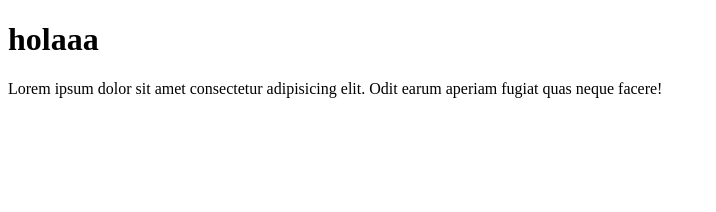
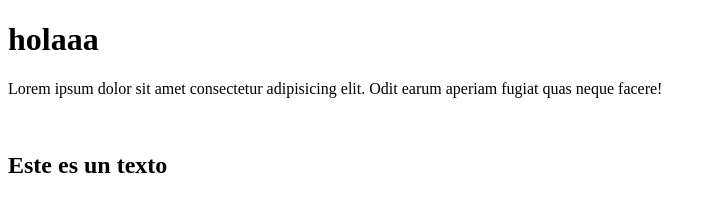
Before and after one commit to Jaret-Hl/Mirepositorio, a plain HTML site: page index.html in a window 1280 px wide. Shown: the whole page, without its empty margins (0-716 px from the left). Drawn offline with Linux system fonts and the light colour scheme.

Commit message:
Update index.html

```diff
--- a/index.html
+++ b/index.html
@@ -12,5 +12,6 @@
     </h1>
     <p>Lorem ipsum dolor sit amet consectetur adipisicing elit. Odit earum aperiam fugiat quas neque facere!</p>
     <img src="" alt="">
+    <h2>Este es un texto</h2>
 </body>
 </html>
```
